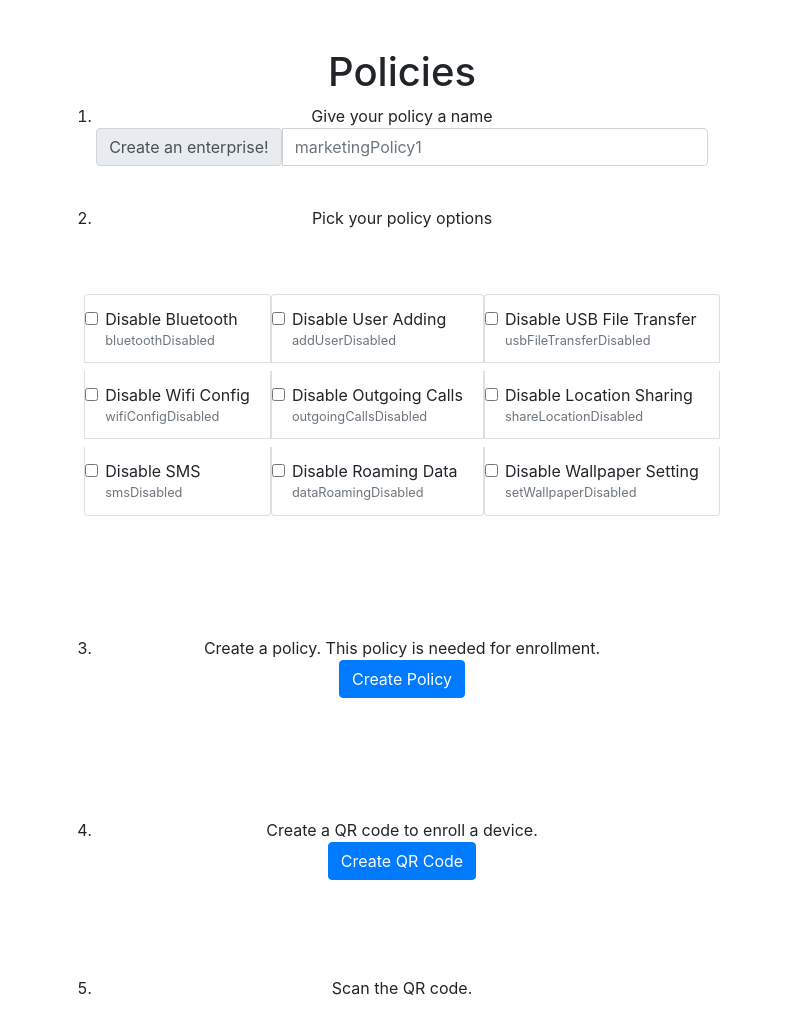
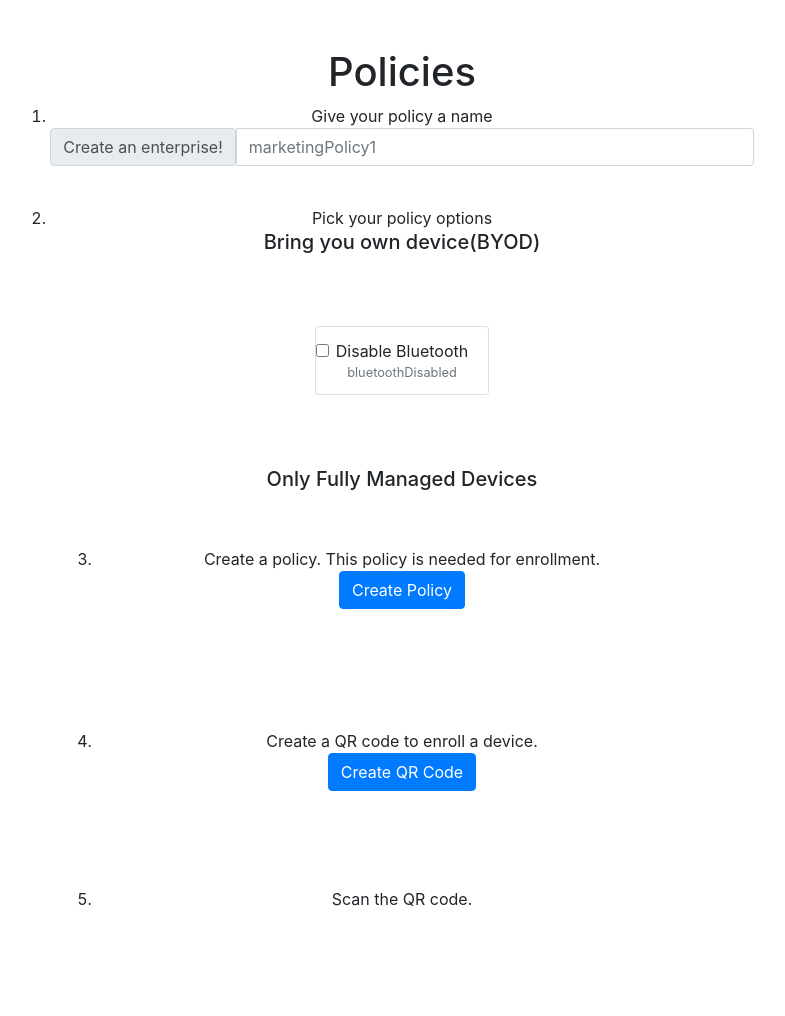
Before and after one commit to active-sludge/Emma, a Django app: template EmmaProject/templates/emma/policies.html in a window 1280 px wide. Shown: the part 56-1072 px from the top of the page, without its empty margins (258-1043 px from the left). After the commit the page ends 962 px from the top, so only its background shows below. Run offline with Django 3.2, Linux system fonts and the light colour scheme; the template is opened without the code that fills it, so the values that code supplies are empty; some libraries are stand-ins or nearby versions.

Commit message:
Send policy options as list to template.

```diff
--- a/EmmaProject/emmaApp/views.py
+++ b/EmmaProject/emmaApp/views.py
@@ -85,8 +85,10 @@ def policies(request):
 
     if request.method == 'GET':
         enterprise_name = android_management_api.get_enterprise_name()
+        fully_managed_policy_option_list = android_management_api.fully_managed_policy_option_list
         context = {
-            'enterprise_name': enterprise_name
+            'enterprise_name': enterprise_name,
+            'fully_managed_policy_option_list': fully_managed_policy_option_list
         }
         return render(request, 'emma/policies.html', context)
     else:
--- a/EmmaProject/templates/emma/policies.html
+++ b/EmmaProject/templates/emma/policies.html
@@ -5,7 +5,7 @@
 
 <ol>
 <div class="row justify-content-center mt-5">
-    <div class="col-md-7 text-center">
+    <div class="col-md-8 text-center">
         <h1>Policies</h1>
 
         <form action="" method="post">
@@ -23,83 +23,38 @@
 
             <li>Pick your policy options</li>
 
-    </div>
-</div>
-
-
+            <h5>Bring you own device(BYOD)</h5>
                 <div class="d-flex gap-5 justify-content-center">
                     <div class="list-group mx-0">
-            <label class="list-group-item d-flex gap-2">
+                        <label class="list-group-item">
                             <input class="form-check-input flex-shrink-0" type="checkbox" value="bluetoothDisabled" id="bluetoothDisabled" name="policy_options">
                             <span>
                             Disable Bluetooth
                             <small class="d-block text-muted">bluetoothDisabled</small>
                             </span>
                         </label>
-            <label class="list-group-item d-flex gap-2">
-                <input class="form-check-input flex-shrink-0" type="checkbox" value="wifiConfigDisabled" id="wifiConfigDisabled" name="policy_options">
+                    </div>
+                </div>
+
+            <h5>Only Fully Managed Devices</h5>
+            <div class="container">
+                <div class="row row-cols-3">
+                    {% if fully_managed_policy_option_list %}
+                        {% for fully_managed_policy_option in fully_managed_policy_option_list %}
+                            <div class="col">
+                                 <label class="list-group-item">
+                                    <input class="form-check-input flex-shrink-0" type="checkbox" value="{{fully_managed_policy_option.policy_key}}" id="{{fully_managed_policy_option.policy_key}}" name="policy_options">
                                     <span>
-                    Disable Wifi Config
-                    <small class="d-block text-muted">wifiConfigDisabled</small>
-                </span>
-            </label>
-            <label class="list-group-item d-flex gap-2">
-                <input class="form-check-input flex-shrink-0" type="checkbox" value="smsDisabled" id="smsDisabled" name="policy_options">
-                <span>
-                    Disable SMS
-                    <small class="d-block text-muted">smsDisabled</small>
+                                        Disable Adding User
+                                        <small class="d-block text-muted text-left">Whether adding new users and profiles is disabled.</small>
                                     </span>
                                 </label>
                             </div>
-
-        <div class="list-group mx-0">
-            <label class="list-group-item d-flex gap-2">
-                <input class="form-check-input flex-shrink-0" type="checkbox" value="addUserDisabled" id="addUserDisabled" name="policy_options">
-                <span>
-                    Disable User Adding
-                    <small class="d-block text-muted">addUserDisabled</small>
-                </span>
-            </label>
-            <label class="list-group-item d-flex gap-2">
-                <input class="form-check-input flex-shrink-0" type="checkbox" value="outgoingCallsDisabled" id="outgoingCallsDisabled" name="policy_options">
-                <span>
-                    Disable Outgoing Calls
-                    <small class="d-block text-muted">outgoingCallsDisabled</small>
-                </span>
-            </label>
-            <label class="list-group-item d-flex gap-2">
-                <input class="form-check-input flex-shrink-0" type="checkbox" value="dataRoamingDisabled" id="dataRoamingDisabled" name="policy_options">
-                <span>
-                    Disable Roaming Data
-                    <small class="d-block text-muted">dataRoamingDisabled</small>
-                </span>
-            </label>
+                        {% endfor %}
+                    {% endif %}
                 </div>
-
-        <div class="list-group mx-0">
-            <label class="list-group-item d-flex gap-2">
-                <input class="form-check-input flex-shrink-0" type="checkbox" value="usbFileTransferDisabled" id="usbFileTransferDisabled" name="policy_options">
-                <span>
-                    Disable USB File Transfer
-                    <small class="d-block text-muted">usbFileTransferDisabled</small>
-                </span>
-            </label>
-            <label class="list-group-item d-flex gap-2">
-                <input class="form-check-input flex-shrink-0" type="checkbox" value="shareLocationDisabled" id="shareLocationDisabled" name="policy_options">
-                <span>
-                    Disable Location Sharing
-                    <small class="d-block text-muted">shareLocationDisabled</small>
-                </span>
-            </label>
-            <label class="list-group-item d-flex gap-2">
-                <input class="form-check-input flex-shrink-0" type="checkbox" value="setWallpaperDisabled" id="setWallpaperDisabled" name="policy_options">
-                <span>
-                    Disable Wallpaper Setting
-                    <small class="d-block text-muted">setWallpaperDisabled</small>
-                </span>
-            </label>
             </div>
-
+        </div>
     </div>
 
 
```
Also changed, not shown: EmmaProject/emmaApp/utils/android_management_api.py (+21 -0 lines). Lines whose indentation alone changed are shown as unchanged.
